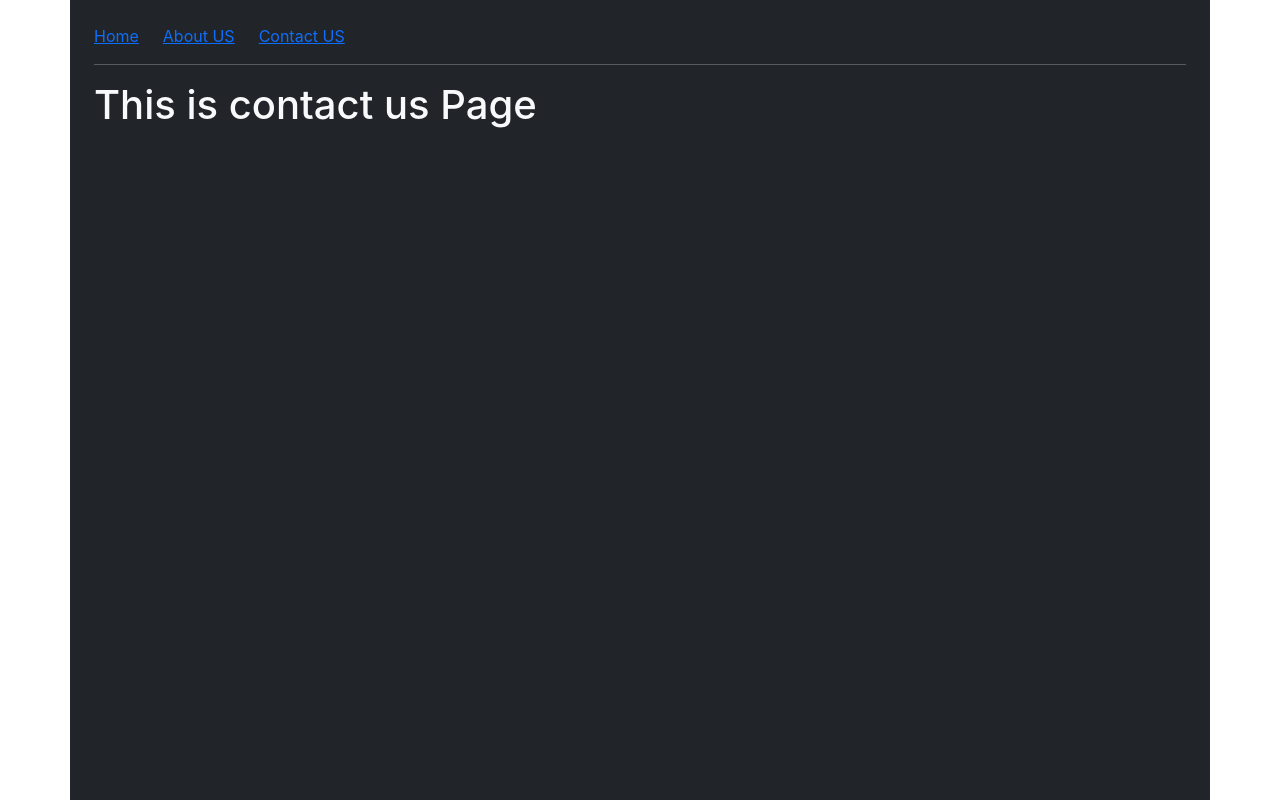
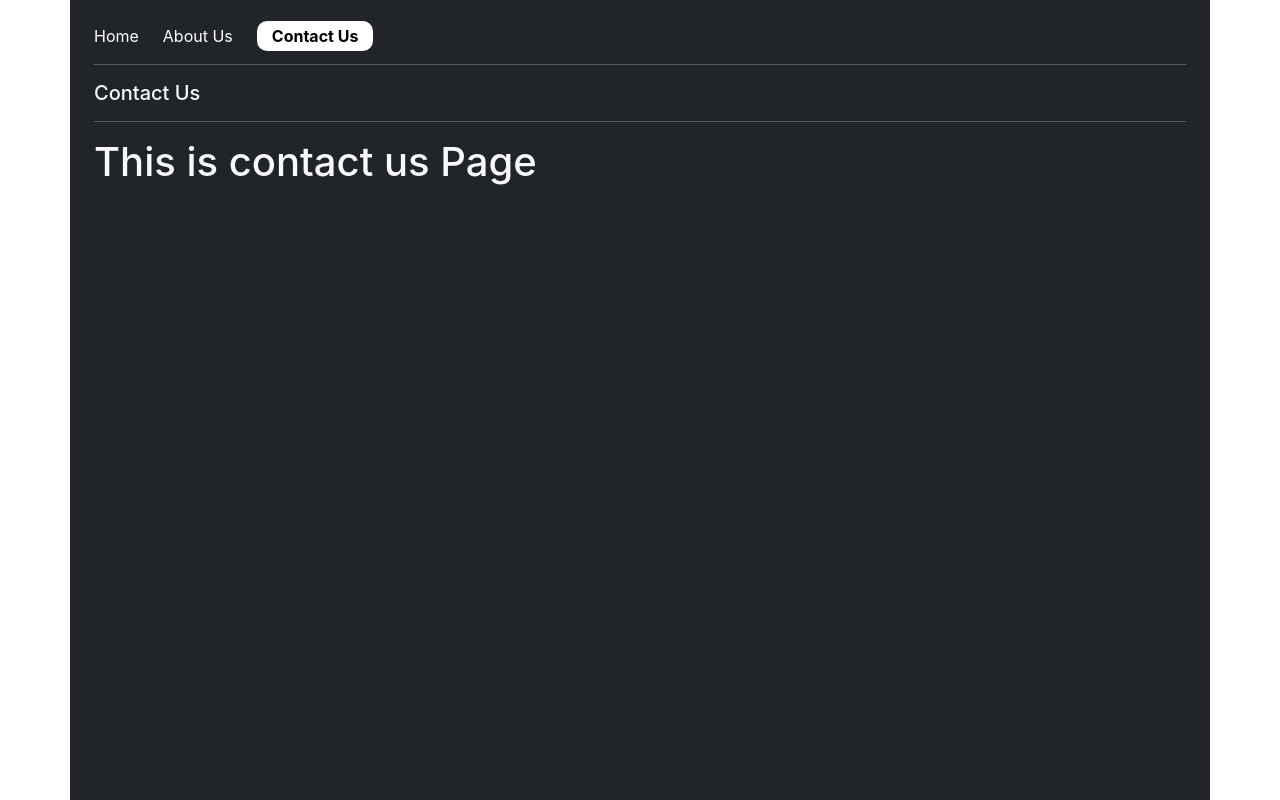
Before and after one commit to Irfansd255/reactjs-class-20-feb-24, a React (Create React App) app: page / in a window 1280 px wide. Both pictures are taken after a click on the element "Go to Contact". Built offline with nearby package versions, Linux system fonts and the light colour scheme.

Commit message:
useLocation NavLink

```diff
--- a/src/App.js
+++ b/src/App.js
@@ -3,23 +3,44 @@ import AboutUs from "./pages/AboutUs";
 import ContactUs from "./pages/ContactUs";
 import Home from "./pages/Home";
 import Login from "./pages/Login";
+import NotFound from "./pages/NotFound";
 import "./style.css";
 
-import { Routes, Route } from "react-router-dom";
+import { Routes, Route, useLocation } from "react-router-dom";
 
 function App() {
+  const location = useLocation();
+
+  const currRoute = location.pathname;
+
+  console.log(currRoute);
+
   return (
     <div className="App container bg-dark text-light cx-main p-4">
-      <Header />
+
+
+      {/* {currRoute === "/about" && <h3>Current Route is About Us</h3>} */}
+
+
+
+
+      {currRoute === "/" ? <> </> : <Header /> }
+
+
+
+
 
       <Routes>
         <Route path="/" element={<Login />} />
 
-        <Route path="/home" element={<Home />} />
+        <Route path="home" element={<Home />} />
 
-        <Route path="/about" element={<AboutUs />} />
+        <Route path="about" element={<AboutUs />} />
 
-        <Route path="/contact" element={<ContactUs />} />
+        <Route path="contact" element={<ContactUs />} />
+
+        <Route path="*" element={<NotFound />} />
+
       </Routes>
     </div>
   );
--- a/src/components/Header.jsx
+++ b/src/components/Header.jsx
@@ -1,13 +1,45 @@
 import React from "react";
-import { Link } from "react-router-dom";
+import { Link, NavLink, useLocation } from "react-router-dom";
 
 const Header = () => {
+  const location = useLocation();
+
+  const currPath = location.pathname;
+
   return (
-    <div className="">
+    <div className="nav-bar">
+      {/* <Link className="me-4" to="/home" >Home</Link>
+      <Link className="me-4" to="/about" >About US</Link>
+      <Link className="me-4" to="/contact" >Contact US</Link> */}
 
-      <Link className="me-4" to="/home" >Home</Link>
-      <Link className="me-4" to="/about" >About US</Link>
-      <Link className="me-4" to="/contact" >Contact US</Link>
+      <NavLink to="/home" className="me-4">
+        Home
+      </NavLink>
+      <NavLink to="/about" className="me-4">
+        About Us
+      </NavLink>
+      <NavLink to="/contact" className="me-4">
+        Contact Us
+      </NavLink>
+      <hr />
+      <div className="">
+        {currPath === "/home" ? (
+          <h5>
+
+            <Link to="/about">About us</Link> / Home / User
+          </h5>
+        ) : (
+          <></>
+        )}
+        {currPath === "/about" ? (
+          <h5>
+            <Link to="/about">About us</Link> / Detalis
+          </h5>
+        ) : (
+          <></>
+        )}
+        {currPath === "/contact" ? <h5>Contact Us</h5> : <></>}
+      </div>
 
       <hr />
     </div>
--- a/src/index.js
+++ b/src/index.js
@@ -8,9 +8,9 @@ import { BrowserRouter } from "react-router-dom";
 const root = ReactDOM.createRoot(document.getElementById("root"));
 root.render(
   <React.StrictMode>
-    <BrowserRouter>
+  <BrowserRouter>
       <App />
-    </BrowserRouter>
+  </BrowserRouter>
   </React.StrictMode>
 );
 
--- a/src/pages/Login.jsx
+++ b/src/pages/Login.jsx
@@ -3,10 +3,10 @@ import React from "react";
 import { useNavigate } from "react-router-dom";
 
 const Login = () => {
+
   const navigate = useNavigate();
 
   console.log(navigate);
-
 
 
   return (
@@ -18,7 +18,8 @@ const Login = () => {
         placeholder="passwprd"
       />
       <h1 onClick={()=>navigate('/contact')}>Go to Contact</h1>
-      <button className="btn btn-success" >
+
+      <button className="btn btn-success" onClick={()=>navigate('/home')} >
         Login
       </button>
     </div>
--- /dev/null
+++ b/src/pages/NotFound.jsx
@@ -0,0 +1,13 @@
+import React from 'react'
+import { Link } from 'react-router-dom'
+
+const NotFound = () => {
+  return (
+    <div>
+        <h1 className='text-danger'>Page not found 404!</h1>
+        <Link to="/home">Go to Home</Link>
+    </div>
+  )
+}
+
+export default NotFound
--- a/src/style.css
+++ b/src/style.css
@@ -1,3 +1,19 @@
 .cx-main{
     min-height: 100vh;
 }
+
+.nav-bar .active{
+    color: black;
+    font-weight: 700;
+    /* border-bottom: 3px solid green; */
+    background-color: white;
+    padding: 5px 15px;
+    border-radius: 10px;
+
+
+
+}
+.nav-bar a{
+    text-decoration: none;
+    color: white;
+}
```
